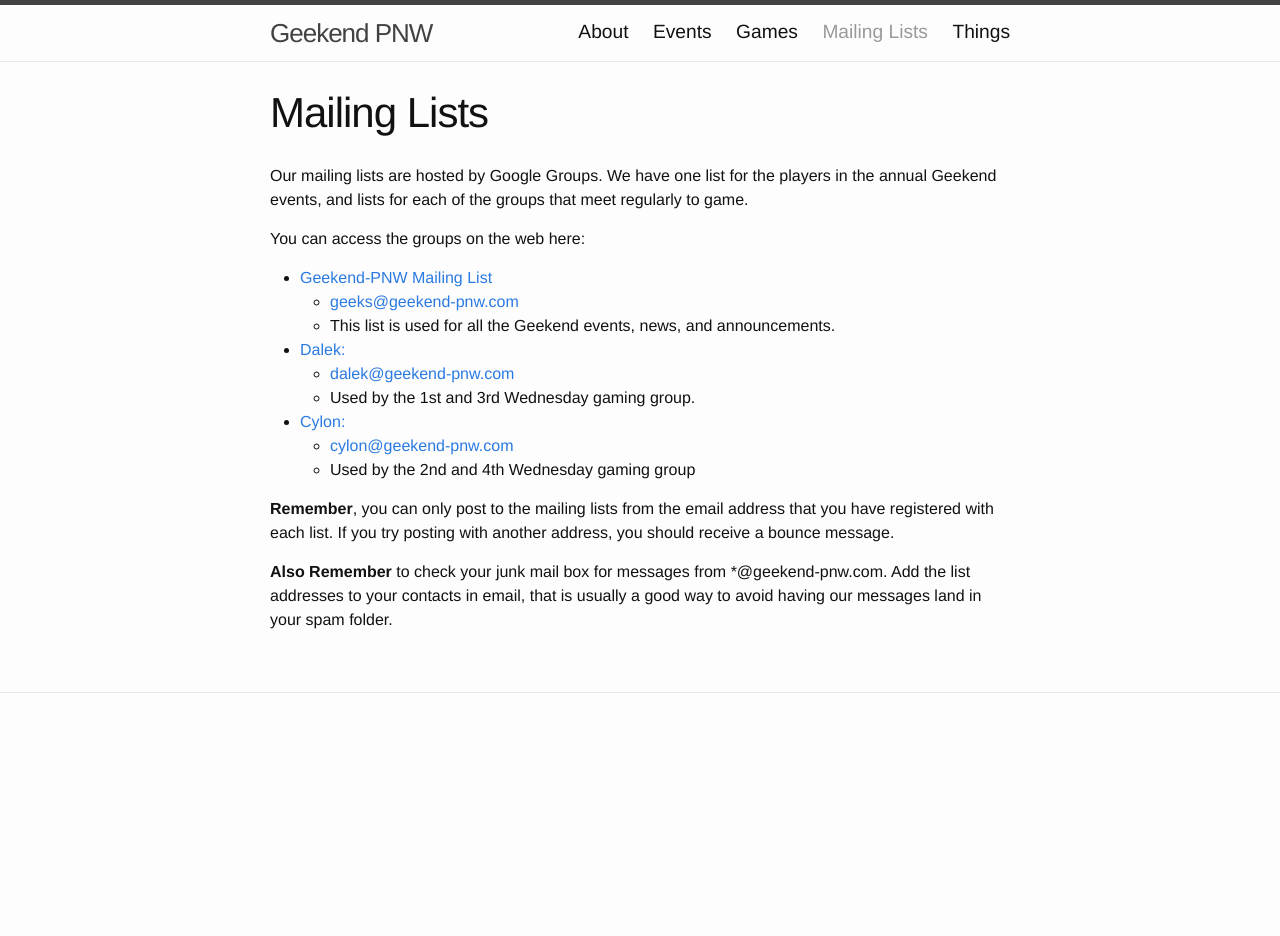
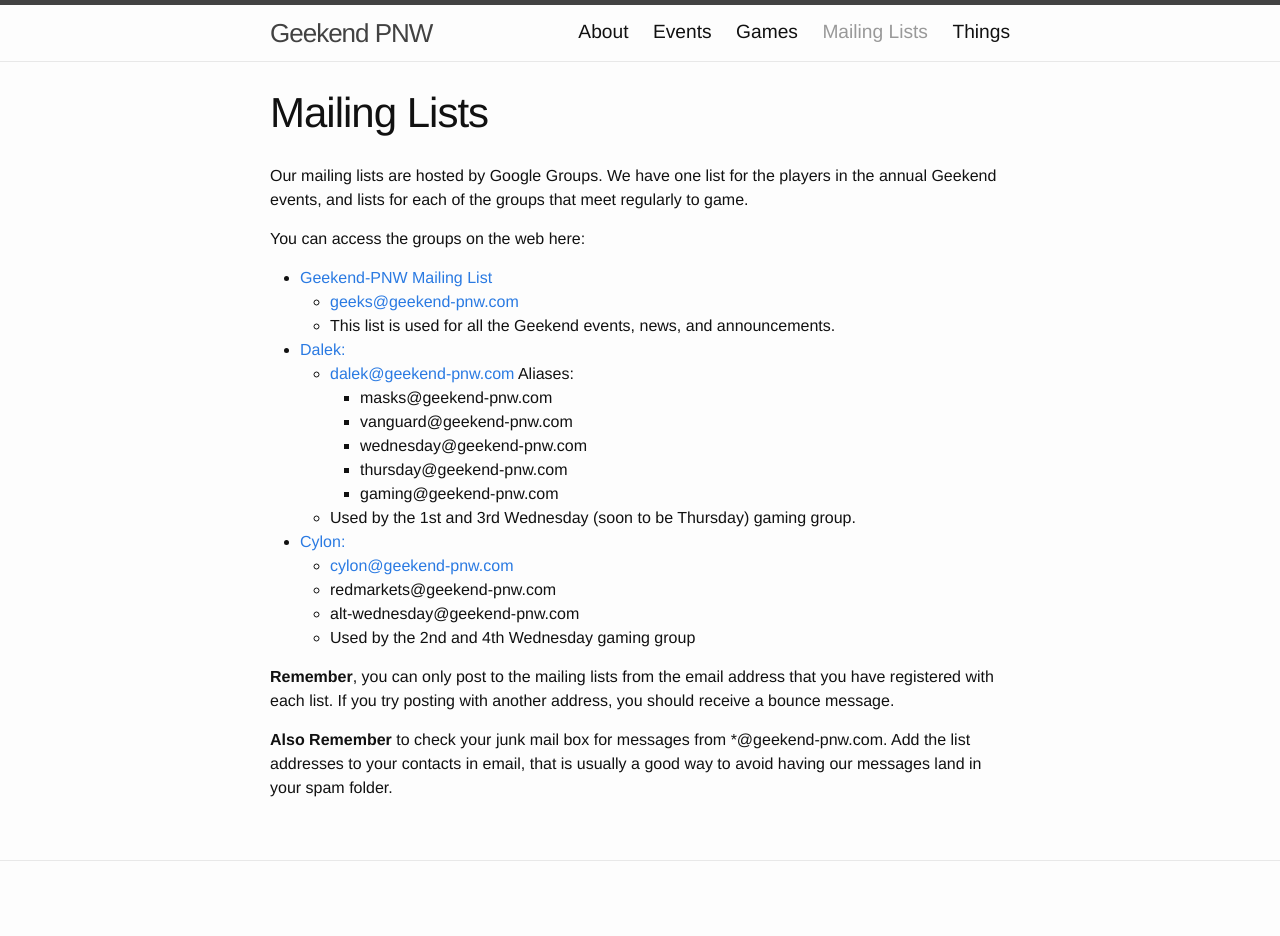
Before and after one commit to Geekend-PNW/geekend-pnw.github.com, a Jekyll site: the page built from mailing-list.md, in a window 1280 px wide. Built offline with Jekyll 4.4.1, drawn with Linux system fonts in a browser that asks for light colours; before the commit the page ends 900 px from its top, so only the background shows below that.

Commit message:
list updates

```diff
--- a/mailing-list.md
+++ b/mailing-list.md
@@ -14,10 +14,18 @@ You can access the groups on the web here:
 
 - [Dalek:](https://groups.google.com/a/geekend-pnw.com/d/forum/dalek)
   - [dalek@geekend-pnw.com](mailto:dalek@geekend-pnw.com)
-  - Used by the 1st and 3rd Wednesday gaming group.
+  Aliases:
+    - masks@geekend-pnw.com
+    - vanguard@geekend-pnw.com
+    - wednesday@geekend-pnw.com
+    - thursday@geekend-pnw.com
+    - gaming@geekend-pnw.com
+  - Used by the 1st and 3rd Wednesday (soon to be Thursday) gaming group.
 
 - [Cylon:](https://groups.google.com/a/geekend-pnw.com/d/forum/cylon)
   - [cylon@geekend-pnw.com](mailto:cylon@geekend-pnw.com)
+  - redmarkets@geekend-pnw.com
+  - alt-wednesday@geekend-pnw.com
   - Used by the 2nd and 4th Wednesday gaming group
 
 **Remember**, you can only post to the mailing lists from the email address that you have registered with each list.  If you try posting with another address, you should receive a bounce message.
```
